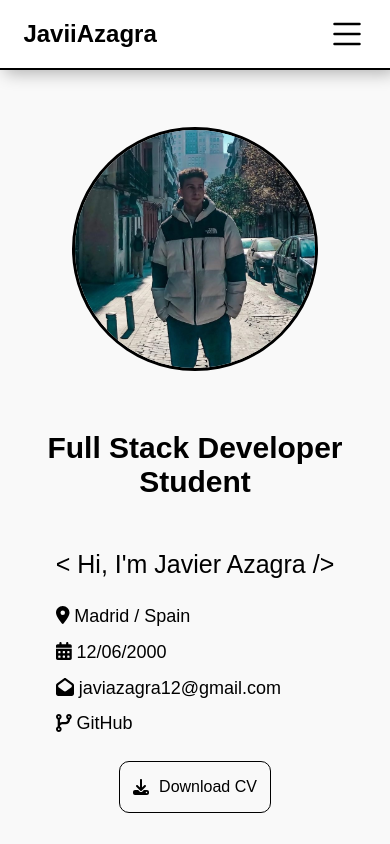
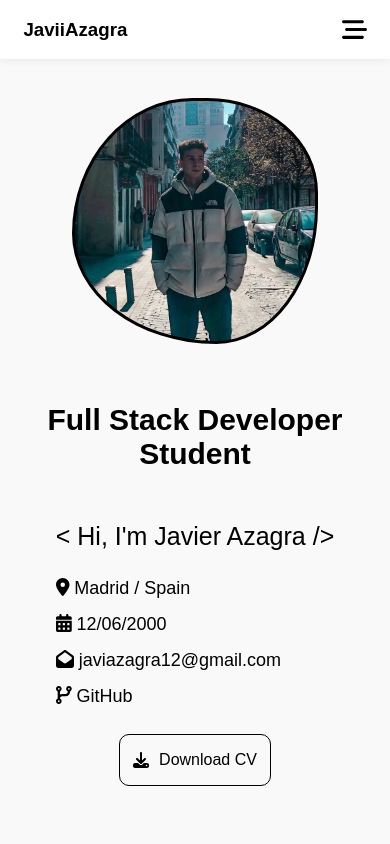
Before and after one commit to JaviiAzagra/Curriculum-React, a React (Create React App) app: page / in a window 390 px wide. Shown: the top 844 px of the page. Built offline with nearby package versions, Linux system fonts and the light colour scheme; a web font is replaced by a local one.

Commit message:
FEAT: added animation profile img and change the responsive navbar

```diff
--- a/src/App.scss
+++ b/src/App.scss
@@ -241,3 +241,33 @@
     padding-bottom: 0;
   }
 }
+
+*::-webkit-scrollbar {
+  width: 8px;
+  width: 8px;
+}
+*::-webkit-scrollbar-track {
+  border-radius: 20px;
+  background-color: #ffffff;
+}
+
+*::-webkit-scrollbar-track:hover {
+  background-color: #ffffff;
+}
+
+*::-webkit-scrollbar-track:active {
+  background-color: #ffffff;
+}
+
+*::-webkit-scrollbar-thumb {
+  border-radius: 20px;
+  background-color: #8e8e8e;
+}
+
+*::-webkit-scrollbar-thumb:hover {
+  background-color: #878787;
+}
+
+*::-webkit-scrollbar-thumb:active {
+  background-color: #8e8e8e;
+}
--- a/src/components/About/About.scss
+++ b/src/components/About/About.scss
@@ -25,21 +25,21 @@
 
 @media screen and (max-width: 800px) {
   .about {
-    padding-top: 20px;
+    padding-top: 15%;
     padding-bottom: 20px;
   }
 }
 
 @media screen and (max-width: 430px) {
   .about {
-    padding-top: 20px;
+    padding-top: 15%;
     padding-bottom: 20px;
   }
 }
 
 @media screen and (max-width: 290px) {
   .about {
-    padding-top: 20px;
+    padding-top: 15%;
     padding-bottom: 20px;
   }
 }
--- a/src/components/Hero/Hero.jsx
+++ b/src/components/Hero/Hero.jsx
@@ -21,7 +21,7 @@
       <div className="hero">
         <div className="hero--container">
           <div className="img">
-            <img className="logo" src={hero.image} alt="" />
+            {/* <img className="logo" src={hero.image} alt="" /> */}
           </div>
 
           <div className="card-hero">
--- a/src/components/Hero/Hero.scss
+++ b/src/components/Hero/Hero.scss
@@ -1,4 +1,66 @@
-.herocontainer{
+.img {
+  background-image: url("../../../public/assets/logo.jpg");
+  width: 25rem;
+  height: 25rem;
+  background-size: cover;
+  background-position: center center;
+  background-repeat: no-repeat;
+  border: 3px solid black;
+  animation: morph 8s ease-in-out infinite;
+  border-radius: 60% 40% 30% 70% / 60% 30% 70% 40%;
+  position: relative;
+  transition: all 1s ease-in-out;
+
+  @keyframes morph {
+    0% {
+      border-radius: 60% 40% 30% 70% / 60% 30% 70% 40%;
+    }
+
+    50% {
+      border-radius: 30% 60% 70% 40% / 50% 60% 30% 60%;
+    }
+
+    100% {
+      border-radius: 60% 40% 30% 70% / 60% 30% 70% 40%;
+    }
+  }
+}
+
+.img:hover {
+  background-image: url("../../../public/assets/logo.jpg");
+  width: 30rem;
+  height: 30rem;
+  background-size: cover;
+  background-position: center center;
+  background-repeat: no-repeat;
+  border: 3px solid black;
+
+  @media (max-width: 500px) {
+    width: 28rem;
+    height: 28rem;
+  }
+
+  animation: morph 8s ease-in-out infinite;
+  border-radius: 60% 40% 30% 70% / 60% 30% 70% 40%;
+  position: relative;
+  transition: all 1s ease-in-out;
+
+  @keyframes morph {
+    0% {
+      border-radius: 60% 40% 30% 70% / 60% 30% 70% 40%;
+    }
+
+    50% {
+      border-radius: 30% 60% 70% 40% / 50% 60% 30% 60%;
+    }
+
+    100% {
+      border-radius: 60% 40% 30% 70% / 60% 30% 70% 40%;
+    }
+  }
+}
+
+.herocontainer {
   min-height: 100vh;
   width: 100%;
 }
@@ -9,30 +71,30 @@
   justify-content: center;
   padding-top: 10%;
 
-  &--container{
+  &--container {
     display: flex;
     align-items: center;
     gap: 100px;
 
-    h4{
+    h4 {
       font-size: 40px;
     }
   }
 }
 
-.myname{
+.myname {
   color: #000000;
   font-size: 30px;
 }
 
-.logo {
+/* .logo {
   width: 360px;
   border-radius: 50%;
   display: flex;
   border: solid 3px #000000;
-}
+} */
 
-.btn-cv{
+.btn-cv {
   width: 180px;
   height: 50px;
   border-radius: 16px;
@@ -47,13 +109,13 @@
   color: #000000;
 }
 
-.cv{
+.cv {
   display: flex;
   justify-content: center;
   padding-top: 3%;
   padding-bottom: 3%;
 
-  a{
+  a {
     display: flex;
     justify-content: center;
     align-items: center;
@@ -61,7 +123,7 @@
     gap: 10px;
   }
 
-  &__btn{
+  &__btn {
     border: 1px solid #000000;
     height: 50px;
     width: 150px;
@@ -69,37 +131,44 @@
     border-radius: 10px;
   }
 
-  &__btn:hover{
+  &__btn:hover {
     background-color: #000000;
     color: rgb(255, 255, 255);
     font-weight: bold;
   }
 }
-.icons.cv{
+.icons.cv {
   color: black;
   margin-right: 100px;
 }
 
+@media screen and (max-width: 800px) {
+  .img {
+    width: 15rem;
+    height: 15rem;
+  }
 
-@media screen and (max-width: 800px) {
+  .img:hover{
+    width: 17rem;
+    height: 17rem;
+  }
+
   .hero {
-
-    &--container{
+    &--container {
       display: flex;
       align-items: center;
       gap: 10px;
 
-      h4{
+      h4 {
         font-size: 30px;
       }
     }
   }
   .logo {
     width: 240px;
-
   }
 
-  .myname{
+  .myname {
     color: #000000;
     font-size: 25px;
     padding-bottom: 6%;
@@ -107,27 +176,30 @@
 }
 
 @media screen and (max-width: 430px) {
+  .herocontainer{
+    padding-top: 15%;
+  }
+
   .hero {
     display: flex;
     align-items: flex-start;
     justify-content: center;
     padding-top: 10%;
 
-    &--container{
+    &--container {
       display: flex;
       align-items: center;
       gap: 20px;
 
-      h4{
+      h4 {
         font-size: 30px;
       }
     }
   }
   .logo {
     width: 240px;
-
   }
-  .myname{
+  .myname {
     color: #000000;
     font-size: 25px;
     padding-bottom: 6%;
@@ -141,21 +213,20 @@
     justify-content: center;
     padding-top: 10%;
 
-    &--container{
+    &--container {
       display: flex;
       align-items: center;
       gap: 100px;
 
-      h4{
+      h4 {
         font-size: 30px;
       }
     }
   }
   .logo {
     width: 240px;
-
   }
-  .myname{
+  .myname {
     color: #000000;
     font-size: 25px;
     padding-bottom: 6%;
--- a/src/components/Navbar/Navbar.jsx
+++ b/src/components/Navbar/Navbar.jsx
@@ -1,61 +1,79 @@
 import React, { useState } from "react";
 import "./Navbar.scss";
 
-const Navbar = ({ sticky }) => {
-  const [menu, setMenu] = useState(false);
+const Navbar = () => {
+  const [hamburger, setHamburger] = useState(false);
 
-  const toggleMenu = () => {
-    setMenu(!menu);
+  const hamburgerMenu = () => {
+    setHamburger(!hamburger);
+  };
+
+  const pageUp = () => {
+    window.scrollTo({ top: (0, 0), behavior: "smooth" });
   };
 
   return (
-    <header className="Cabecera">
-      <div className="title">
-          <h2>JaviiAzagra</h2>
-        </div>
-      <button onClick={toggleMenu} className="Cabecera-button">
-        <svg
-          className="Cabecera-svg"
-          xmlns="http://www.w3.org/2000/svg"
-          width="16"
-          height="16"
-          fill="currentColor"
-          viewBox="0 0 16 16"
-        >
-          <path
-            fill-rule="evenodd"
-            d="M2.5 12a.5.5 0 0 1 .5-.5h10a.5.5 0 0 1 0 1H3a.5.5 0 0 1-.5-.5zm0-4a.5.5 0 0 1 .5-.5h10a.5.5 0 0 1 0 1H3a.5.5 0 0 1-.5-.5zm0-4a.5.5 0 0 1 .5-.5h10a.5.5 0 0 1 0 1H3a.5.5 0 0 1-.5-.5z"
-          />
+    <>
+      <nav>
+        <h3 onClick={pageUp} className="logo">
+          JaviiAzagra
+        </h3>
+
+        <ul>
+          <li>
+            <a href="#Home">Home</a>
+          </li>
+
+          <li>
+            <a href="#About">About</a>
+          </li>
+
+          <li>
+            <a href="#Projects">Projects</a>
+          </li>
+
+          <li>
+            <a href="#Contact">Contact</a>
+          </li>
+
+          <li onClick={() => hamburgerMenu()}>
+            <i className="mobile-menu">
+              <svg xmlns="http://www.w3.org/2000/svg" viewBox="0 0 512 512">
+                <path d="M0 96C0 78.3 14.3 64 32 64H416c17.7 0 32 14.3 32 32s-14.3 32-32 32H32C14.3 128 0 113.7 0 96zM64 256c0-17.7 14.3-32 32-32H480c17.7 0 32 14.3 32 32s-14.3 32-32 32H96c-17.7 0-32-14.3-32-32zM448 416c0 17.7-14.3 32-32 32H32c-17.7 0-32-14.3-32-32s14.3-32 32-32H416c17.7 0 32 14.3 32 32z" />
               </svg>
-      </button>
+            </i>
+          </li>
+        </ul>
+      </nav>
 
-      <nav className={`Cabecera-nav ${menu ? "isActive" : ""}`}>
-        <div className="links">
-          <ul className="Cabecera-ul">
-            <li className="Cabecera-li">
-              <a href="#Home" className="Cabecera-a">
-                Home
-              </a>
+      <div className={`mobile-nav ${hamburger ? "open-menu" : "closed-menu"}`}>
+        <span onClick={() => hamburgerMenu()}>
+          <i className="mobile-menu">
+            <svg xmlns="http://www.w3.org/2000/svg" viewBox="0 0 384 512">
+              <path d="M342.6 150.6c12.5-12.5 12.5-32.8 0-45.3s-32.8-12.5-45.3 0L192 210.7 86.6 105.4c-12.5-12.5-32.8-12.5-45.3 0s-12.5 32.8 0 45.3L146.7 256 41.4 361.4c-12.5 12.5-12.5 32.8 0 45.3s32.8 12.5 45.3 0L192 301.3 297.4 406.6c12.5 12.5 32.8 12.5 45.3 0s12.5-32.8 0-45.3L237.3 256 342.6 150.6z" />
+            </svg>
+          </i>
+        </span>
+
+        <ul>
+          <li onClick={() => hamburgerMenu()}>
+            <a href="#Home">Home</a>
           </li>
-            <li className="Cabecera-li">
-              <a href="#About" className="Cabecera-a">
-                About
-              </a>
+
+          <li onClick={() => hamburgerMenu()}>
+            <a href="#About">About</a>
           </li>
-            <li className="Cabecera-li">
-              <a href="#Projects" className="Cabecera-a">
-                Projects
-              </a>
+
+          <li onClick={() => hamburgerMenu()}>
+            <a href="#Projects">Projects</a>
           </li>
-            <li className="Cabecera-li">
-              <a href="#Contact" className="Cabecera-a">
-                Contact
-              </a>
+
+          <li onClick={() => hamburgerMenu()}>
+            <a href="#Contact">Contact</a>
           </li>
         </ul>
       </div>
-      </nav>
-    </header>
+    </>
   );
 };
 
--- a/src/components/Navbar/Navbar.scss
+++ b/src/components/Navbar/Navbar.scss
@@ -1,133 +1,101 @@
-@import url("https://fonts.googleapis.com/css2?family=Lato:ital,wght@0,100;0,300;0,400;0,700;0,900;1,100;1,300;1,400;1,700;1,900&display=swap");
-.Cabecera {
-  position: fixed;
-  width: 100%;
-  background-color: #ffffff;
-  /* padding: 0.6em; */
-  display: flex;
-  justify-content: space-between;
-  padding-left: 2%;
-  padding-right: 2%;
-  flex-flow: row wrap;
-  align-items: center;
-  color: black;
-  box-shadow: inset 0 -3em 3em rgba(255, 255, 255, 0.1), 0 0 0 2px rgb(0, 0, 0),
-    0.3em 0.3em 1em rgba(0, 0, 0, 0.3);
+.mobile-menu {
+  cursor: pointer;
+  display: none;
+
+  svg {
+    width: 25px;
   }
 
-.Cabecera-nav {
+  @media (max-width: 900px) {
     display: flex;
-  justify-content: space-between;
-  align-items: center;
-  padding-right: 3%;
-
+  }
 }
 
-.Cabecera-button {
-  display: none;
-  cursor: pointer;
-  background-color: #ffffff;
+.closed-menu {
+  left: -100% !important;
 }
 
-.Cabecera-svg {
-  width: 2em;
-  height: 2em;
-  color: #000000;
+.open-menu {
+  left: 0 !important;
 }
 
-.Cabecera-ul {
+.mobile-nav {
   display: flex;
-  flex-flow: row nowrap;
-  justify-content: flex-end;
+  width: 100%;
+  height: 100vh;
+  z-index: 300;
+  background-color: white;
+  position: fixed;
+  top: 0;
+  left: 0;
+  text-align: center;
   align-items: center;
+  justify-content: center;
+  transition: all 0.3s ease-in-out;
+
+  span {
+    font-size: 1rem;
+    position: absolute;
+    top: 1rem;
+    right: 1.5rem;
+    cursor: pointer;
+  }
+
+  ul {
+    display: flex;
+    flex-direction: column;
+    gap: 4rem;
+    font-size: 1.6rem;
     list-style: none;
-  gap: 40px;
-  color: black;
-
-
-}
-.Cabecera-li {
-  color: black;
-  margin: 0 0.5em;
-  list-style: none;
-
 
     a {
       color: black;
-    font-weight: 800;
-    font-size: 16px;
-    font-family: "Lato", sans-serif;
-
+      text-decoration: none;
+      font-weight: 500;
     }
   }
-/* nav ul a {
-  color: #2d2e32;
-  font-weight: 600;
-  text-decoration: none;
-  transition: all .23s;
-  transition-duration: 0.23s;
-  transition-timing-function: ease;
-  transition-delay: 0s;
-  transition-property: all;
-} */
-
-@media screen and (max-width: 480px) {
-  .Cabecera {
-    position: relative;
-    width: 100%;
-    display: flex;
-    flex-flow: row wrap;
-    justify-content: space-between;
-    align-items: center;
-    padding-left: 0;
-    padding-right: 0;
-    box-shadow: inset 0 -3em 3em rgba(255, 255, 255, 0.1),
-      0 0 0 2px rgb(0, 0, 0), 0.3em 0.3em 1em rgba(0, 0, 0, 0.3);
 }
 
-  .title {
+nav {
+  font-size: 1rem;
+  width: 100%;
+  height: auto;
+  /* padding: 25px 40px 25px 50px; */
+  display: flex;
+  justify-content: space-between;
+  position: fixed;
+  background-color: white;
+  top: 0;
+  left: 0;
+  box-shadow: 0px 0px 10px rgb(0 0 0 / 9%);
+  z-index: 200;
+  align-items: center;
+
+  @media (max-width: 400px) {
+    /* padding: 25px 30px 25px 30px; */
+  }
+
+  ul {
+    display: flex;
+    list-style: none;
+    gap: 3rem;
+    padding-right: 6%;
+
+    a {
+      color: black;
+      text-decoration: none;
+      transition: all 0.23s;
+      font-weight: 600;
+
+      @media (max-width: 900px) {
+        display: none;
+      }
+    }
+  }
+}
+
+.logo {
+  cursor: pointer;
+  color: black;
   padding-left: 6%;
 }
-
-  .Cabecera-button {
-    padding-right: 6%;
-    display: flex;
-    align-items: center;
-    justify-content: flex-end;
-  }
-  .Cabecera-nav {
-    width: 100%;
-    display: flex;
-    flex-flow: column nowrap;
-    justify-content: center;
-    align-items: center;
-    padding-right: 0;
-    height: 0vh;
-    opacity: 0;
-    overflow: hidden;
-    transition: all 0.5s ease;
-    background-color: #000000;
-
-    a {
-      color: white;
-    }
-    a:hover {
-      text-decoration: underline;
-      color: white;
-    }
-  }
-  .Cabecera-nav.isActive {
-    height: 25vh;
-    opacity: 1;
-  }
-
-  .Cabecera-ul {
-    flex-direction: column;
-    list-style: none;
-    gap: 5px;
-  }
-  .Cabecera-li {
-    margin: 0.5em 0;
-    list-style: none;
-  }
-}
--- a/src/components/Projects/Projects.scss
+++ b/src/components/Projects/Projects.scss
@@ -53,7 +53,7 @@
 
 @media screen and (max-width: 800px) {
   .projects {
-    padding-top: 20px;
+    padding-top: 15%;
     padding-bottom: 20px;
   }
 
@@ -72,14 +72,14 @@
 
 @media screen and (max-width: 430px) {
   .projects {
-    padding-top: 20px;
+    ppadding-top: 15%;
     padding-bottom: 20px;
   }
 }
 
 @media screen and (max-width: 290px) {
   .projects {
-    padding-top: 20px;
+    padding-top: 15%;
     padding-bottom: 20px;
   }
 }
```
Lines whose indentation alone changed are shown as unchanged.
